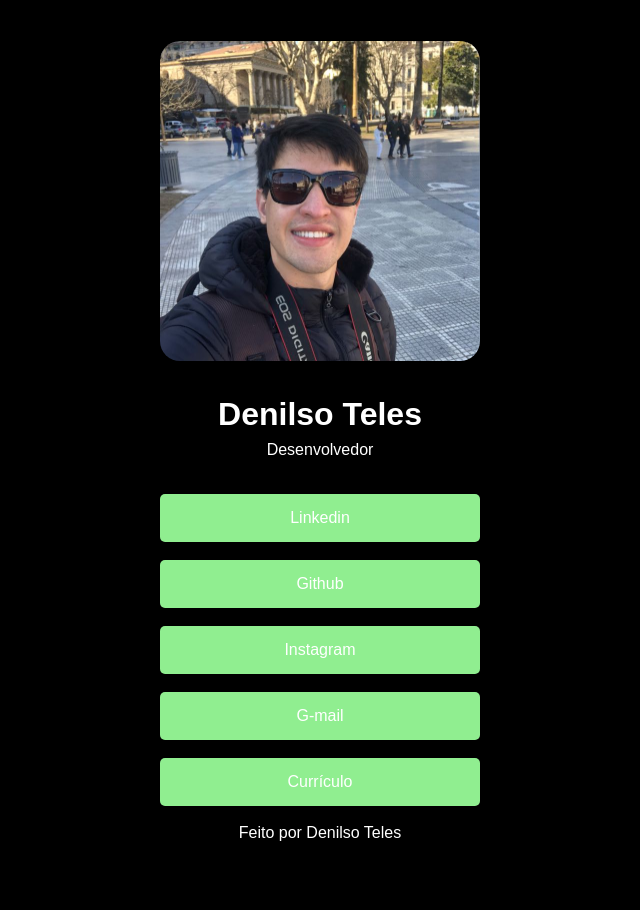
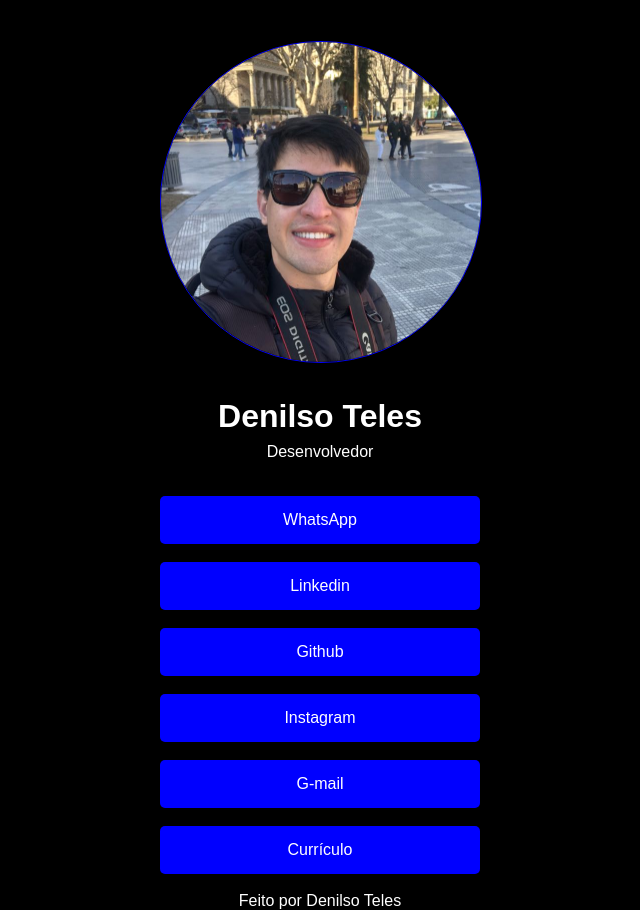
Before and after one commit to denilsotls/my-links, a plain HTML site: page index.html in a window 1280 px wide. Shown: the whole page, without its empty margins (320-960 px from the left). Before the commit the page ends 842 px from the top, so only its background shows below. Drawn offline with Linux system fonts and the light colour scheme.

Commit message:
Add files via upload

```diff
--- a/index.html
+++ b/index.html
@@ -15,6 +15,10 @@
         <h1>Denilso Teles</h1>
         <p>Desenvolvedor</p>
         <ul>
+           <li>
+            <a href="https://wa.me/+5546984029689" target="_blank">WhatsApp</a>
+           </li>
+
             <li>
                 <a href="https://www.linkedin.com/in/denilso-teles-899798184/" target="_blank">Linkedin</a>
             </li>
--- a/style.css
+++ b/style.css
@@ -9,9 +9,10 @@ body{
 }
 
 img{
-    border-radius: 20px;
+    border-radius: 50%;
     width: 320px;
     height: 320px;
+    border: 1px solid rgb(0, 0, 255);
 }
 
 h1{
@@ -35,13 +36,18 @@ li{
 }
 
 a{
-    background-color: lightgreen;
+    background-color: rgb(0, 0, 255);
     color: white;
     padding: 15px;
     text-decoration: none;
     display: block;
     border-radius: 5px;
 
+}
+
+a:hover {
+    background-color: white;
+    color: green;
 }
 
 footer{
```
